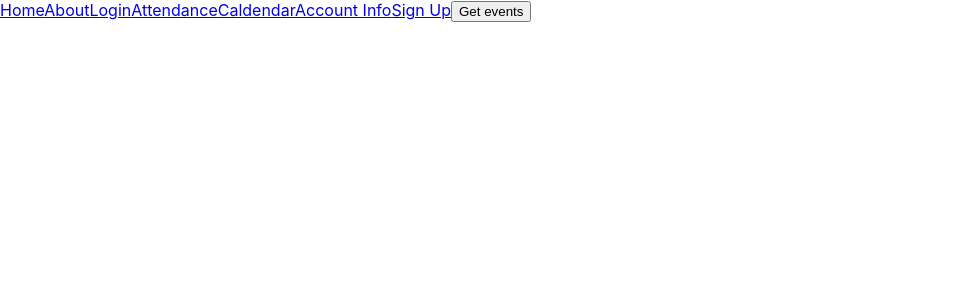
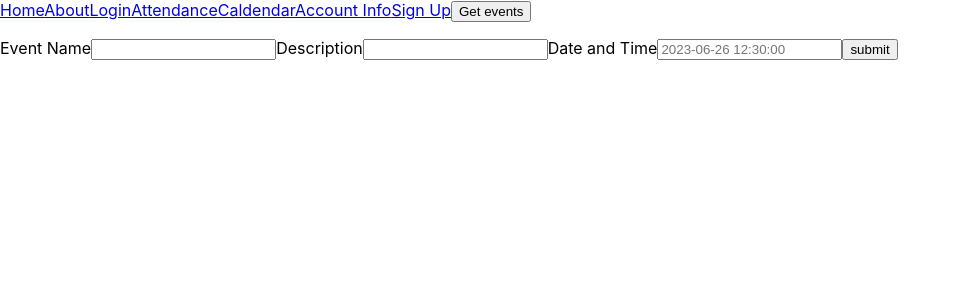
Before and after one commit to SamSvetlik/shinto-frontend, a React (Create React App) app: page /calendar in a window 1280 px wide. Shown: the top 300 px of the page, without its empty margins (0-960 px from the left). Built offline with nearby package versions, Linux system fonts and the light colour scheme.

Commit message:
Added CreateEvent component to add events to database, currently nested inside Calendar component.

```diff
--- a/src/App.js
+++ b/src/App.js
@@ -23,7 +23,7 @@ const App = () => {
                 <Route path='/about' element={<About />} />
                 <Route path='/login' element={<Login setToken={setToken} user={user} setUser={setUser}/>} />
                 <Route path='/attendance' element={<Attendance />} />
-                <Route path='/calendar' element={<Calendar />} />
+                <Route path='/calendar' element={<Calendar userId={user.id}/>} />
                 <Route path="/account" element={<AccountInfo user={user}/>} />
                 <Route path="/signup" element={<SignUp setUser={setUser} />} />
             </Routes>
--- a/src/components/Caldendar.js
+++ b/src/components/Caldendar.js
@@ -1,9 +1,11 @@
 import { useState } from "react"
 import axios from "axios"
+import CreateEvent from "./CreateEvent"
 
 
-const Calendar = () => {
+const Calendar = (props) => {
 
+    const {userId} = props
     const [events, setEvents] = useState([])
 
     const getEvents = () => {
@@ -23,6 +25,7 @@ const Calendar = () => {
                 )
             })}
         </ul>
+        <CreateEvent userId={userId}/>
         </>
     )
 }
--- /dev/null
+++ b/src/components/CreateEvent.js
@@ -0,0 +1,49 @@
+import { useState } from "react"
+import axios from "axios"
+
+const CreateEvent = (props) => {
+    const {userId} = props
+
+    const [event, setEvent] = useState({
+        eventName: "",
+        eventDescription: "",
+        hostId: userId,
+        eventTime: ""
+    })
+
+    const handleTextChange = (e) => {
+        const { name, value } = e.target;
+        setEvent((prevState) => {
+          return {
+            ...prevState,
+            [name]: value,
+          };
+        });
+    };
+
+    const submitEvent = (e) => {
+        e.preventDefault()
+        axios.post("https://shinto-backend.vercel.app/events", {...event})
+            .then(res => {
+                console.log(JSON.parse(res.config.data))
+                alert("New event added to calendar!")
+            })
+            .catch(err => console.log("error: ", err))
+    }
+
+    return (
+        <>
+            <form className="eventCreater-form" onSubmit={submitEvent}>
+                <label>Event Name</label>
+                <input name="eventName" type="text" value={event.eventName} onChange={handleTextChange}></input>
+                <label>Description</label>
+                <input name="eventDescription" type="text" value={event.eventDescription} onChange={handleTextChange}></input>
+                <label>Date and Time</label>
+                <input name="eventTime" type="text" placeholder="2023-06-26 12:30:00" value={event.eventTime} onChange={handleTextChange}></input>
+                <input type="submit" value="submit"></input>
+            </form>
+        </>
+    )
+}
+
+export default CreateEvent
```
